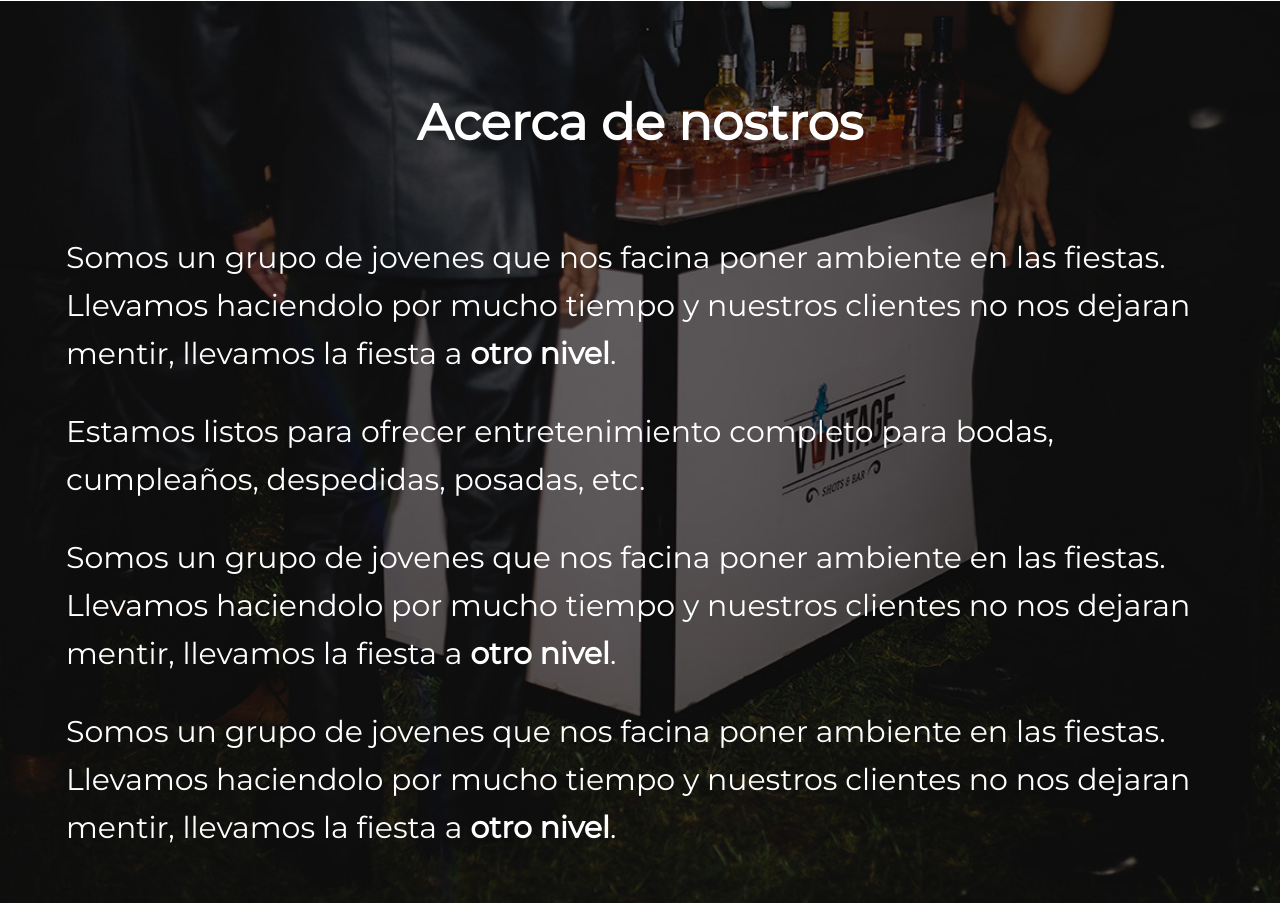
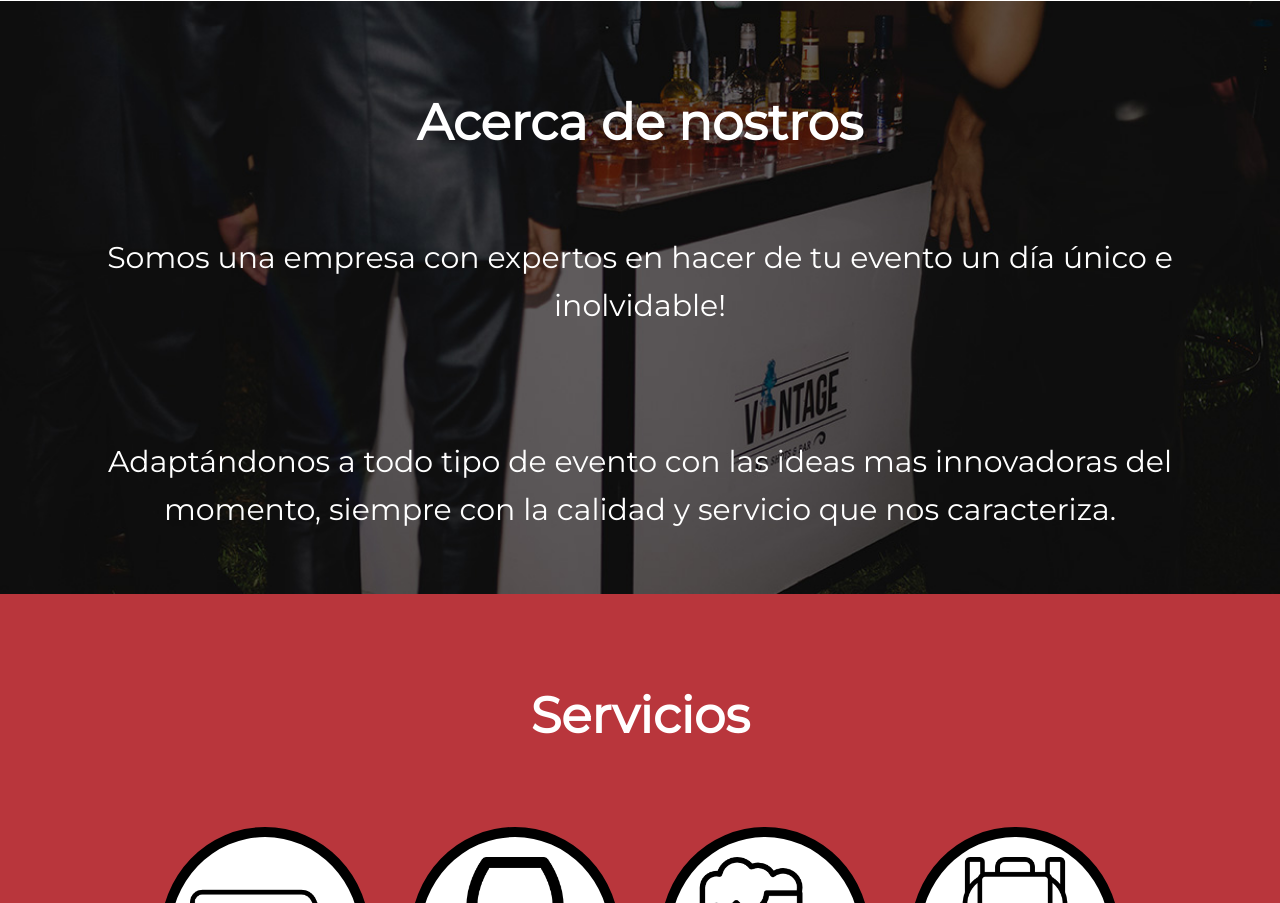
Before and after one commit to Jucesr/vintage, a website: page public/index.html in a window 1280 px wide. Shown: the part 1037-1940 px from the top of the page. Drawn offline with nearby package versions, Linux system fonts and the light colour scheme.

Commit message:
Change description

```diff
--- a/public/css/styles.css
+++ b/public/css/styles.css
@@ -326,6 +326,10 @@ section{
   font-size: 3rem;
 }
 
+.about__message p {
+  text-align: center;
+}
+
 .about__info{
   width: 40%;
   margin: 0 auto;
--- a/public/index.html
+++ b/public/index.html
@@ -75,21 +75,12 @@
           <h2 class="section__title">Acerca de nostros</h2>
           <div class="about__message">
             <p>
-              Somos un grupo de jovenes que nos facina poner ambiente en las fiestas.
-              Llevamos haciendolo por mucho tiempo y nuestros clientes no nos dejaran mentir, llevamos la fiesta a <strong>otro nivel</strong>.
+              Somos una empresa con expertos en hacer de tu evento un día único e inolvidable!
             </p>
 
-
+            <br>
             <p>
-              Estamos listos para ofrecer entretenimiento completo para bodas, cumpleaños, despedidas, posadas, etc.
-            </p>
-            <p>
-              Somos un grupo de jovenes que nos facina poner ambiente en las fiestas.
-              Llevamos haciendolo por mucho tiempo y nuestros clientes no nos dejaran mentir, llevamos la fiesta a <strong>otro nivel</strong>.
-            </p>
-            <p>
-              Somos un grupo de jovenes que nos facina poner ambiente en las fiestas.
-              Llevamos haciendolo por mucho tiempo y nuestros clientes no nos dejaran mentir, llevamos la fiesta a <strong>otro nivel</strong>.
+              Adaptándonos a todo tipo de evento con las ideas mas innovadoras del momento, siempre con la calidad y servicio que nos caracteriza.
             </p>
           </div>
 
@@ -98,15 +89,7 @@
 
     </section>
 
-    <div class="">
 
-      <div class="about__info">
-        <div class="about__carousel">
-          <img width="600" src="/images/about.jpg" alt="">
-          <img width="600" src="/images/about2.jpg" alt="">
-        </div>
-      </div>
-    </div>
 
 
 
@@ -156,6 +139,16 @@
 
       </div>
     </section>
+
+    <div class="">
+
+      <div class="about__info">
+        <div class="about__carousel">
+          <img width="600" src="/images/about.jpg" alt="">
+          <img width="600" src="/images/about2.jpg" alt="">
+        </div>
+      </div>
+    </div>
 
     <section class="contact " id="contact">
       <div class="content-container">
```
